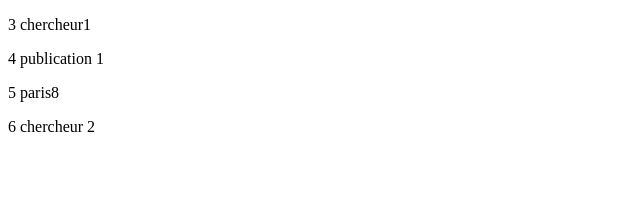
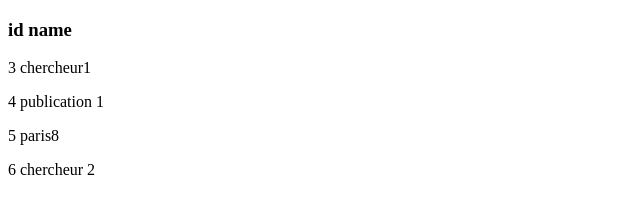
Before and after one commit to yacineTermoul/EXAM_THYP_22-23, a plain HTML site: page items.html in a window 1280 px wide. Shown: the whole page, without its empty margins (0-640 px from the left). Drawn offline with nearby package versions, Linux system fonts and the light colour scheme.

Commit message:
items commit

```diff
--- a/items.html
+++ b/items.html
@@ -19,6 +19,7 @@
     </style>
 </head>
 <body>
+    <h3>id name</h3>
     <script>
     d3.json("items.json",function(data){
 
@@ -28,9 +29,8 @@
             .data(data)
             .enter()
                 .append("p")
-                .attr("width",50)
-                .attr("height",50)
                 .text(function(d) { return d["o:id"]+' '+d["o:title"] ;})
+
 });
     </script>
 
```
